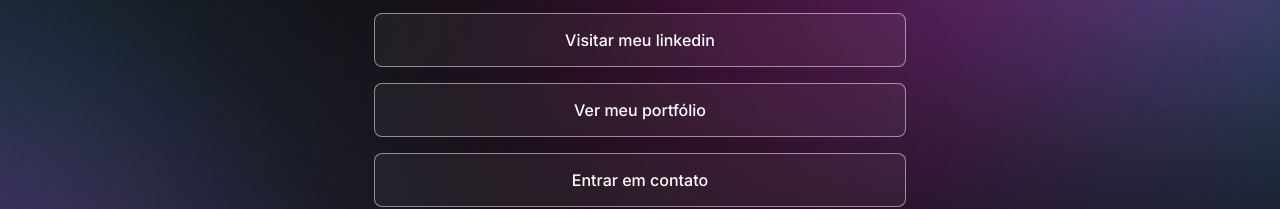
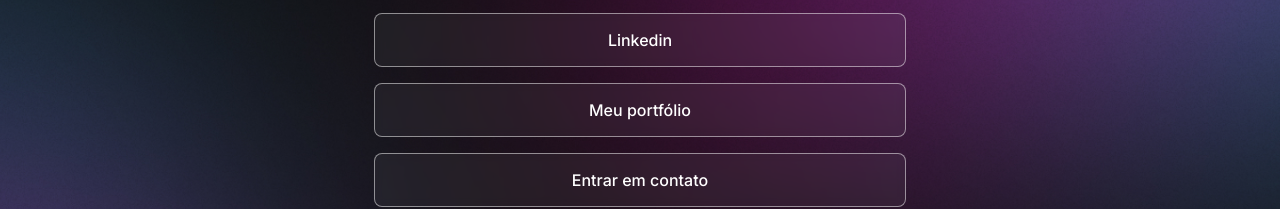
Before and after one commit to lottermnn/DevLinks, a plain HTML site: page index.html in a window 1280 px wide. Shown: the part 364-573 px from the top of the page. Drawn offline with nearby package versions, Linux system fonts and the light colour scheme.

Commit message:
Update index.html
Text

```diff
--- a/index.html
+++ b/index.html
@@ -39,13 +39,13 @@
           <a
             href="https://www.linkedin.com/in/eduardo-lottermann-15921b237/"
             target="_blank"
-            >Visitar meu linkedin</a
+            >Linkedin</a
           >
         </li>
 
         <li>
           <a href="lottermnn.github.io/portifolio/" target="_blank"
-            >Ver meu portfólio</a
+            >Meu portfólio</a
           >
         </li>
 
```
